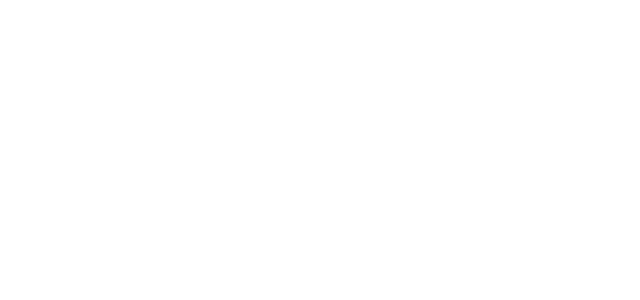
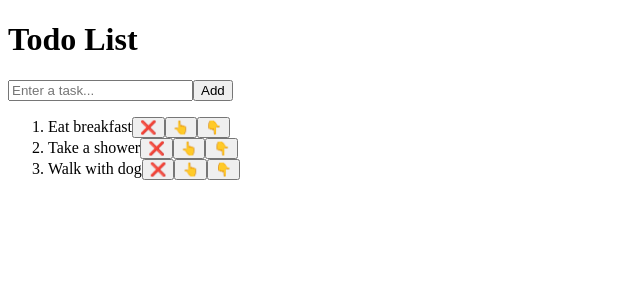
Before and after one commit to Junior-sierpik/React-Todo-list, a React (Vite) app in the folder Todo-react-project/: page / in a window 1280 px wide. Shown: the top 300 px of the page, without its empty margins (0-640 px from the left). Built offline with nearby package versions, Linux system fonts and the light colour scheme.

Commit message:
Add a HTML to project

```diff
--- a/Todo-react-project/src/ToDoList.jsx
+++ b/Todo-react-project/src/ToDoList.jsx
@@ -2,11 +2,11 @@
 
 function ToDoList(){
 
-  const [tasks, setTasks] = useState([]);
+  const [tasks, setTasks] = useState(["Eat breakfast", "Take a shower", "Walk with dog"]);
   const [newTask, setNewTask] = useState("");
 
   function handleInputChange(event){
-
+    setNewTask(event.target.value);
   }
 
   function addTask(){
@@ -26,7 +26,35 @@
   }
 
   return(
-    <></>
+    <div className="todo-list">
+      <h1>Todo List</h1>
+
+      <div>
+        <input type="text" placeholder="Enter a task..." value={newTask} onChange={handleInputChange}/>
+        <button className="add-button" onClick={addTask}>
+          Add
+        </button>
+      </div>
+
+      <ol>
+        {tasks.map((task, index) =>
+          <li key={index}>
+            <span className="text">{task}</span>
+            <button className="delete-button" onClick={() => deleteTask(index)}>
+              ❌
+            </button>
+
+            <button className="move-button" onClick={() => moveTaskUp(index)}>
+              👆
+            </button>
+
+            <button className="move-button" onClick={() => moveTaskDown(index)}>
+              👇
+            </button>
+          </li>
+        )}
+      </ol>
+    </div>
   );
 }
 
```
